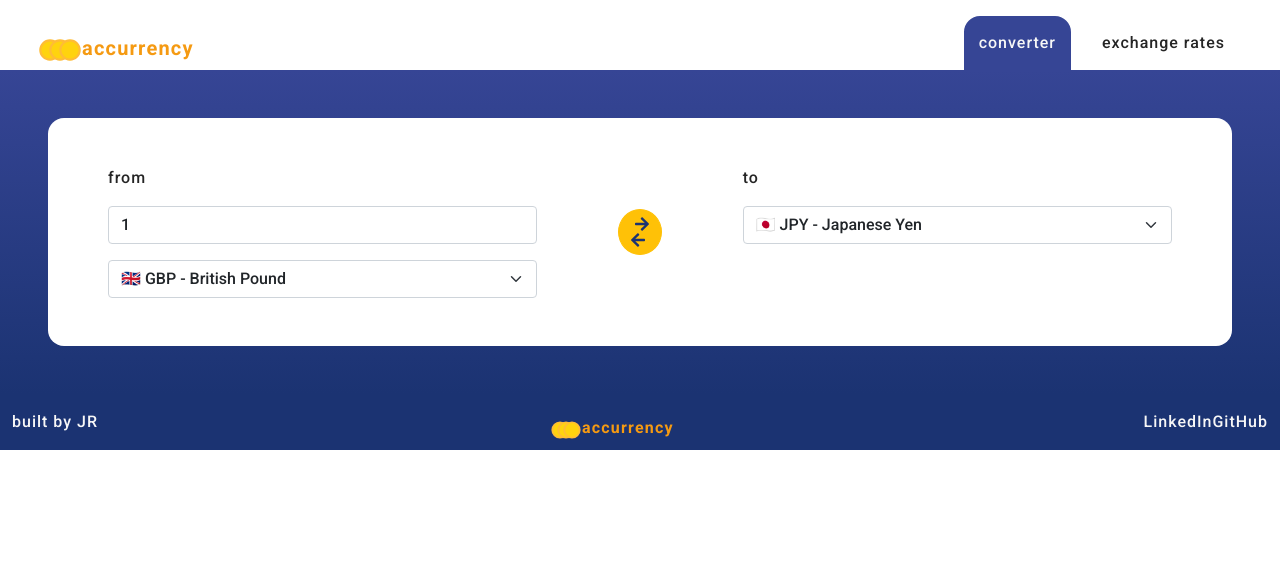
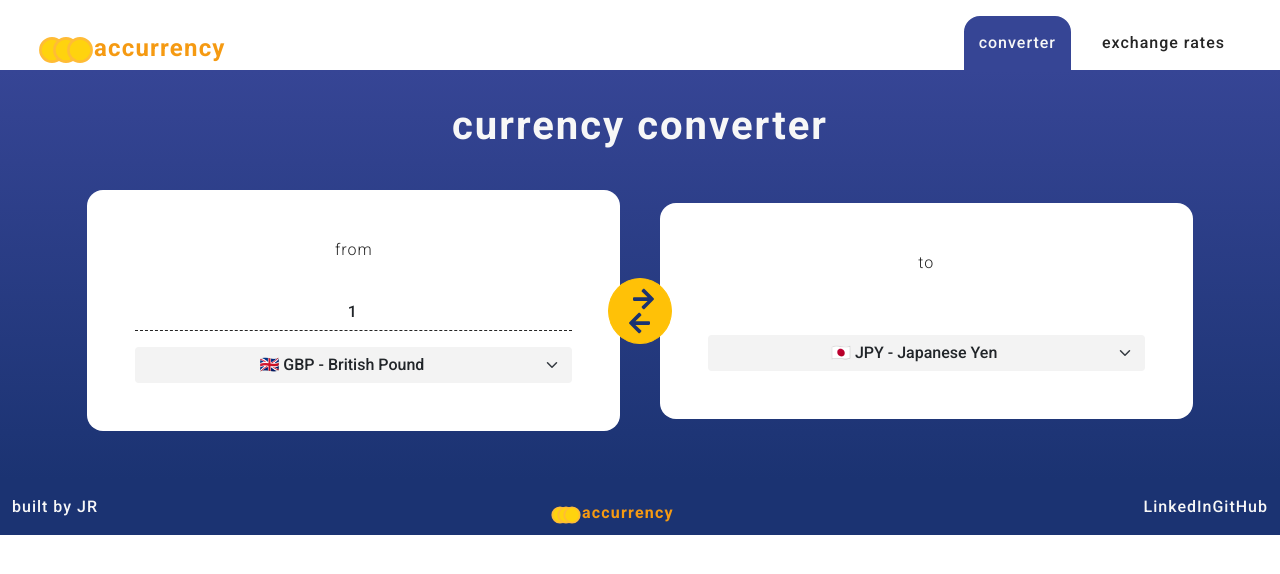
Before and after one commit to jonars99/accurrency, a React (Create React App) app: page /currency-converter in a window 1280 px wide. Shown: the top 574 px of the page. Built offline with nearby package versions, Linux system fonts and the light colour scheme; no server answers.

Commit message:
style converter page

```diff
--- a/src/Components/ConverterPage.js
+++ b/src/Components/ConverterPage.js
@@ -75,37 +75,42 @@ const ConverterPage = () => {
     }
   })
 
+  // className order = bootstrap classes, my custom classes, margin/padding xs, m/p md, m/p lg
   return(
     <div className="container-fluid">
-      <div className="row p-5 converter">
+      <div id="converter" className="row px-2 pb-5 px-md-5">
 
-          <div className="col-12">
-            <div className="row converter-block p-5">
+        <div className="col-12 d-flex justify-content-center my-3 mx-0 my-md-4 ">
+          <h1 className="fw-bold p-2">currency converter</h1>
+        </div>
+
+        <div className="col-12 p-0">
+          <div className="row flex-column align-items-center converter-block m-4 my-1 px-3 py-5 px-sm-5 flex-md-row m-md-0 px-md-3 px-lg-5 justify-content-xl-evenly p-xl-0">
 
             {/** input amount of currency one **/}
-              <div className="col-5">
-                <p>from</p>
-                <input value={buttonClick ? output : input} onChange={handleInput} id="amount-input" className="form-control my-3" type="number" min="1"></input>
-                <Options handleCurrencyChange={handleCurrencyChange} name={buttonClick ? 'currencies-out' : 'currencies-in'} defaultVal="GBP" />
+            <div id="input-block" className="col-12 col-md-5 d-flex flex-column align-items-center ">
+              <p className="fw-light">from</p>
+              <input value={buttonClick ? output : input} onChange={handleInput} id="amount-input" className="form-control number-input mb-3 ps-4 my-md-3" type="number" min="1"></input>
+              <Options id="options" handleCurrencyChange={handleCurrencyChange} name={buttonClick ? 'currencies-out' : 'currencies-in'} defaultVal="GBP" />
             </div>
 
             {/**swtich currencies button **/}
-              <div className="col-2 d-flex justify-content-center align-items-center">
-                <button onClick={handleButton} className="btn btn-warning rounded-circle">
-                  <FontAwesomeIcon icon={faArrowRight} className="d-flex ms-1 switch-icon" ></FontAwesomeIcon>
-                  <FontAwesomeIcon icon={faArrowLeft} className="d-flex switch-icon" ></FontAwesomeIcon>
+            <div className="col-2 d-flex justify-content-center align-items-center switch-btn-col my-2 my-md-0">
+              <button onClick={handleButton} className="btn btn-lg btn-warning rounded-circle switch-button">
+                <FontAwesomeIcon icon={faArrowRight} className="d-flex switch-icon ms-1 ms-xl-2" ></FontAwesomeIcon>
+                <FontAwesomeIcon icon={faArrowLeft} className="d-flex switch-icon ms-xl-1" ></FontAwesomeIcon>
               </button>
             </div>
 
             {/** output of conversion **/}
-              <div className="col-5">
-                <p>to</p>
-                <p>{buttonClick ? input : output}</p>
+            <div id="output-block" className="col-12 col-md-5 d-flex flex-column align-items-center ">
+              <p className="fw-light">to</p>
+              <p className="output-number my-md-3">{buttonClick ? input : output}</p>
               <Options handleCurrencyChange={handleCurrencyChange} name={buttonClick ? 'currencies-in' : 'currencies-out'} defaultVal="JPY" />
             </div>
 
           </div>
-            <p id="diff-currencies" className="fst-italic visually-hidden">Please choose two <span className="fw-bold">different</span> currencies </p>
+          <p id="diff-currencies" className="fst-italic visually-hidden ms-sm-4 ms-md-2 ms-xl-5">Please choose two <span className="fw-bold">different</span> currencies </p>
         </div>
       </div>
     </div>
--- a/src/styles/style.css
+++ b/src/styles/style.css
@@ -1,4 +1,7 @@
+
+
 /** shared styles **/
+
 
 @import url('https://fonts.googleapis.com/css2?family=Roboto:ital,wght@0,100;0,300;0,500;0,700;1,300&display=swap');
 
@@ -11,7 +14,7 @@
   letter-spacing: 1px;
 }
 
-.converter, .exchange-page {
+#converter, .exchange-page {
   background: linear-gradient(#364595 0%, #1b3372 100%);
   color: #252525;
 }
@@ -21,7 +24,9 @@ h1 {
   letter-spacing: 2px;
 }
 
+
 /** nav bar **/
+
 
 .coin-icon {
   color: #FFD30E;
@@ -38,6 +43,10 @@ h1 {
   color: #f59a12;
   height: 40px;
   line-height: 36px;
+}
+
+#nav-links .brand, #nav-links .coin-icon {
+  font-size: 1.5rem;
 }
 
 #navbar-toggler {
@@ -60,14 +69,26 @@ h1 {
   transition: ease-in-out;
 }
 
+
 /** converter page **/
+
 
 .converter-block {
   background-color: #fff;
   border-radius: 1rem;
 }
 
-.number-input {
+.number-input[type="number"] {
+  text-align: center;
+  border: none;
+  border-bottom: 1px dashed #252525;
+  border-bottom-left-radius: 0;
+  border-bottom-right-radius: 0;
+}
+
+#converter select {
+  background-color: #f3f3f3;
+  border: none;
   text-align: center;
 }
 
@@ -75,7 +96,17 @@ h1 {
   color: #1b3372;
 }
 
+.output-number {
+  padding: .375rem .75rem;
+}
+
+#diff-currencies {
+  color: #f7f7f7;
+}
+
+
 /** exchange page **/
+
 
 .base-wrapper {
   background-color: #5156B8;
@@ -98,20 +129,24 @@ table {
   border-radius: 1rem;
 }
 
+
 /** footer **/
+
 
 footer {
   background-color: #1B3372;
   color: #f7f7f7;
 }
 
+
 /** responsive design **/
+
 
 /* bootstrap xs and sm */
 @media all and (max-width: 768px) {
 
-  #nav-links .brand, #nav-links .coin-icon {
-    font-size: 1.5rem;
+  .switch-button {
+    transform: rotate(90deg);
   }
 
 }
@@ -132,3 +167,34 @@ footer {
   }
 
 }
+
+/* bootstrap xl */
+@media all and (min-width: 1200px) {
+
+  .converter-block {
+    background: transparent;
+  }
+
+  #input-block, #output-block {
+    background-color: #fff;
+    border-radius: 1rem;
+    padding: 3rem;
+    width: 45%;
+  }
+
+  #converter .switch-button {
+    font-size: 1.5rem;
+    width: 4rem;
+  }
+
+  .switch-btn-col {
+    position: absolute;
+    margin-left: auto;
+    margin-right: auto;
+    left: 0;
+    right: 0;
+    text-align: center;
+    z-index: 1;
+  };
+
+}
```
Lines whose indentation alone changed are shown as unchanged.
